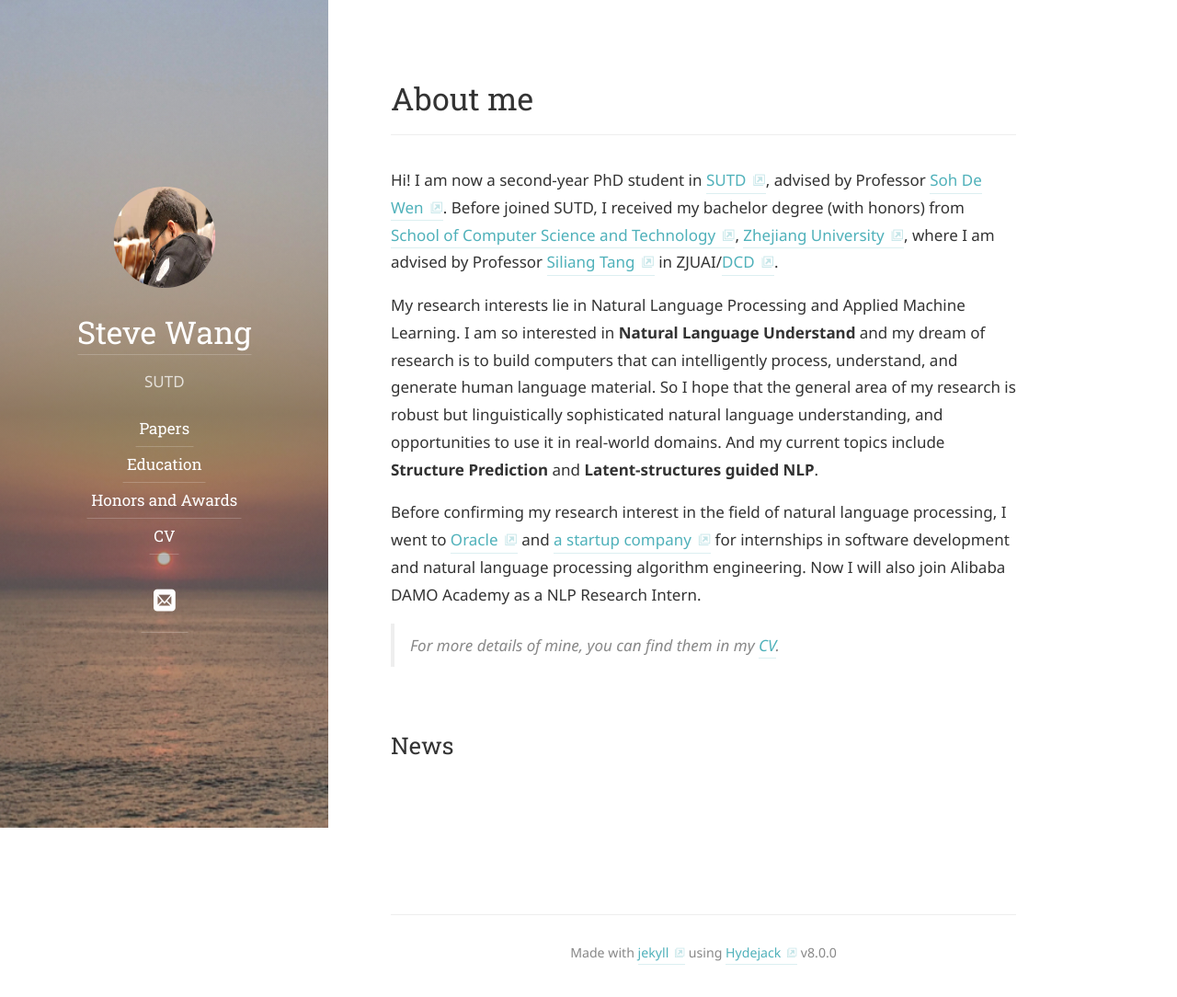
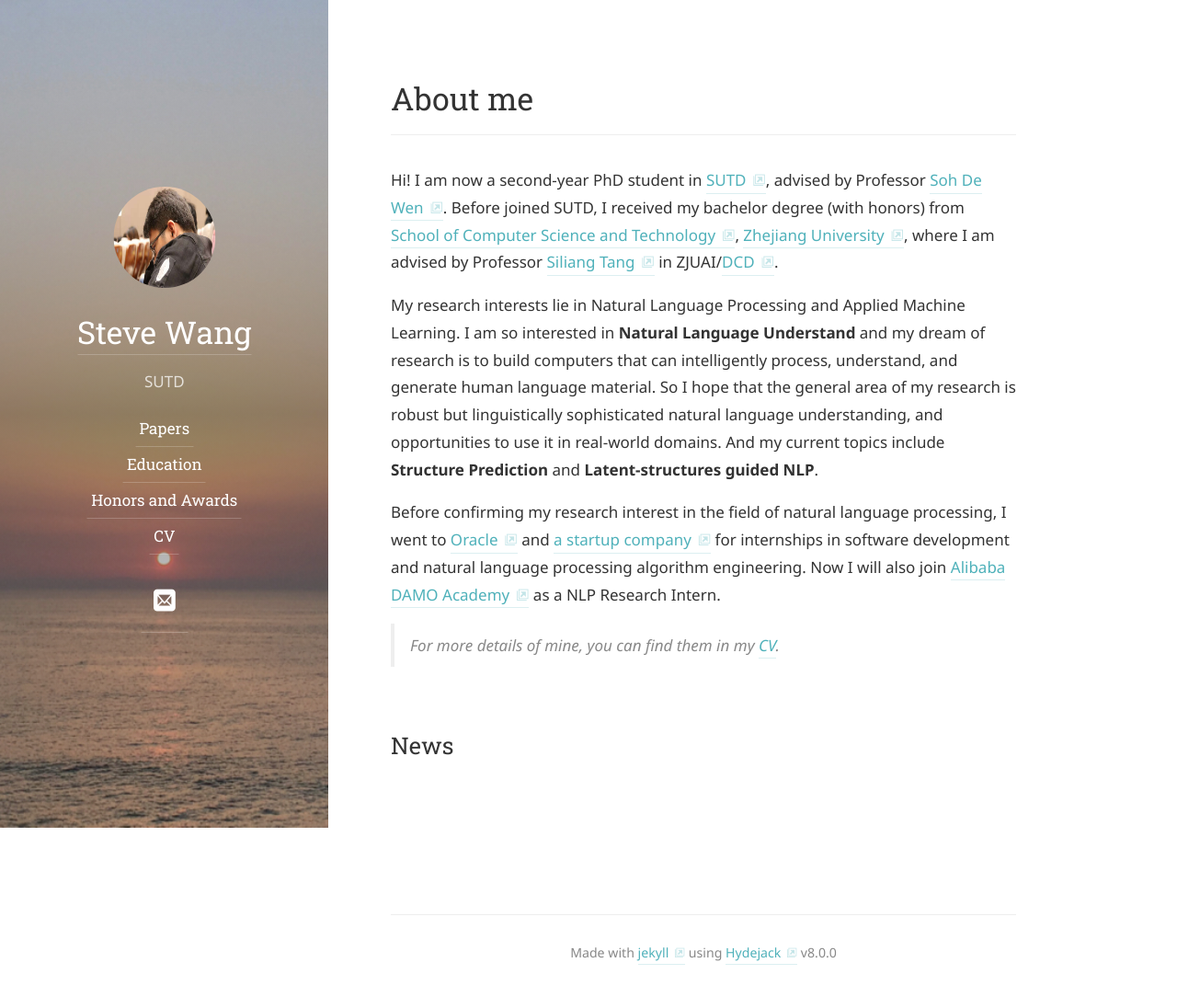
Before and after one commit to Circle-Ming/Circle-Ming.github.io, a Jekyll site: the page built from index.md, in a window 1280 px wide. Shown: the whole page at 92% size. Built offline with Jekyll 4.4.1, drawn with Linux system fonts in a browser that asks for light colours; some web fonts are replaced; part of the change alters nothing that is shown.

```diff
--- a/index.md
+++ b/index.md
@@ -16,7 +16,7 @@ sophisticated natural language understanding, and opportunities to use it in rea
 domains. And my current topics include **Structure Prediction** and **Latent-structures guided NLP**.
 
 Before confirming my research interest in the field of natural language processing,
-I went to [Oracle](https://www.oracle.com/cn/index.html) and [a startup company](https://www.eigentech.ai/en/) for internships in software development and natural language processing algorithm engineering. Now I will also join Alibaba DAMO Academy as a NLP Research Intern.
+I went to [Oracle](https://www.oracle.com/cn/index.html) and [a startup company](https://www.eigentech.ai/en/) for internships in software development and natural language processing algorithm engineering. Now I will also join [Alibaba DAMO Academy](https://damo.alibaba.com/) as a NLP Research Intern.
 
 > _For more details of mine, you can find them in my [CV](cv.md)._
 
```
